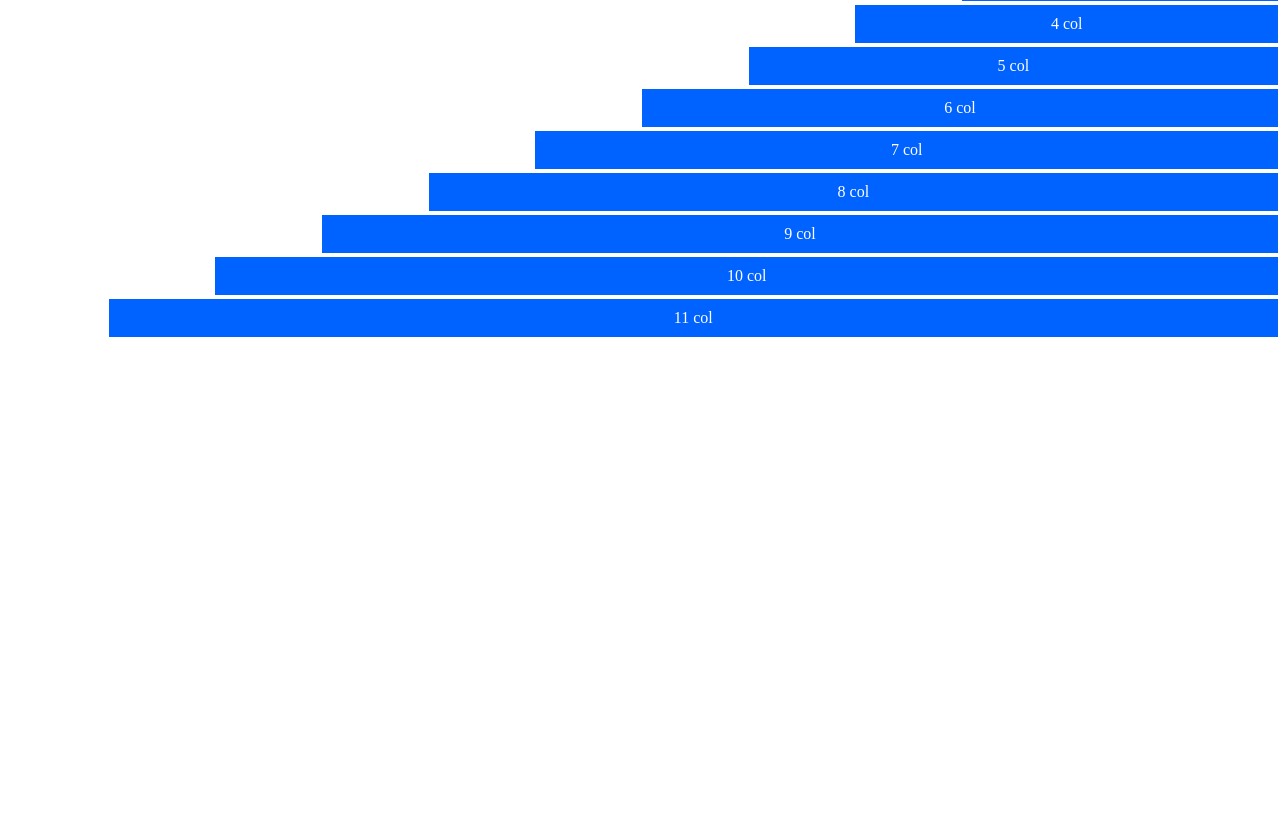
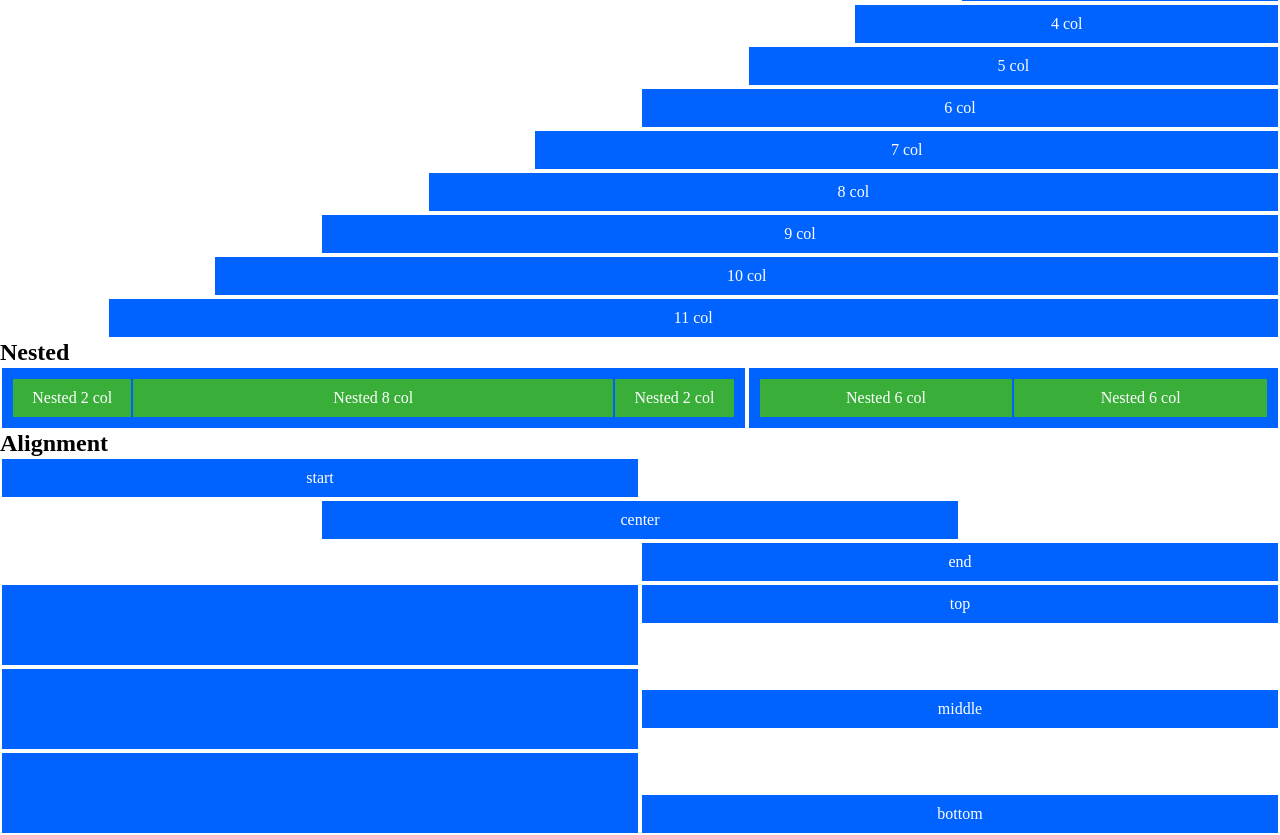
Before and after one commit to mattia099/html-css-12bool, a plain HTML site: page index.html in a window 1280 px wide. Shown: the part 748-1583 px from the top of the page. Before the commit the page ends 1087 px from the top, so only its background shows below. Drawn offline with Linux system fonts and the light colour scheme.

Commit message:
Alignment

```diff
--- a/framework.css
+++ b/framework.css
@@ -137,3 +137,31 @@
 .col-offset-12{
     margin-left: calc( (100% / 12) * 12);
 }
+
+/*JUSTIFY-CONTENT*/
+.justify-start{
+    justify-content: start;
+}
+.justify-center{
+    justify-content: center;
+}
+.justify-end{
+    justify-content: end;
+}
+
+/*ALIGN-ITEMS*/
+.align-start{
+    align-items: flex-start;
+}
+.align-center{
+    align-items: center;
+}
+.align-end{
+    align-items: flex-end;
+}
+
+/*dimensioni rettangoli*/
+
+.big{
+    height: 84px;
+}
--- a/index.html
+++ b/index.html
@@ -129,8 +129,44 @@
             <div class="col-11 col-offset-1">11 col</div>
         </div>
 
+        <h2>Nested</h2>
+        <div class="row">
+            <div class="row col-7">
+                <div class="col-2 green">Nested 2 col</div>
+                <div class="col-8 green">Nested 8 col</div>
+                <div class="col-2 green">Nested 2 col</div>
+            </div>
+            <div class="row col-5">
+                <div class="col-6 green">Nested 6 col</div>
+                <div class="col-6 green">Nested 6 col</div>
+            </div>
+        </div>
 
+        <h2>Alignment</h2>
+        <div class="row justify-start">
+            <div class="col-6">start</div>
+        </div>
+        <div class="row justify-center">
+            <div class="col-6">center</div>
+        </div>
+        <div class="row justify-end">
+            <div class="col-6">end</div>
+        </div>
 
+        <div class="row align-start">
+            <div class="col-6 big"></div>
+            <div class="col-6">top</div>
+        </div>
+
+        <div class="row align-center">
+            <div class="col-6 big"></div>
+            <div class="col-6">middle</div>
+        </div>
+
+        <div class="row align-end">
+            <div class="col-6 big"></div>
+            <div class="col-6">bottom</div>
+        </div>
     </div>
 
 
```
